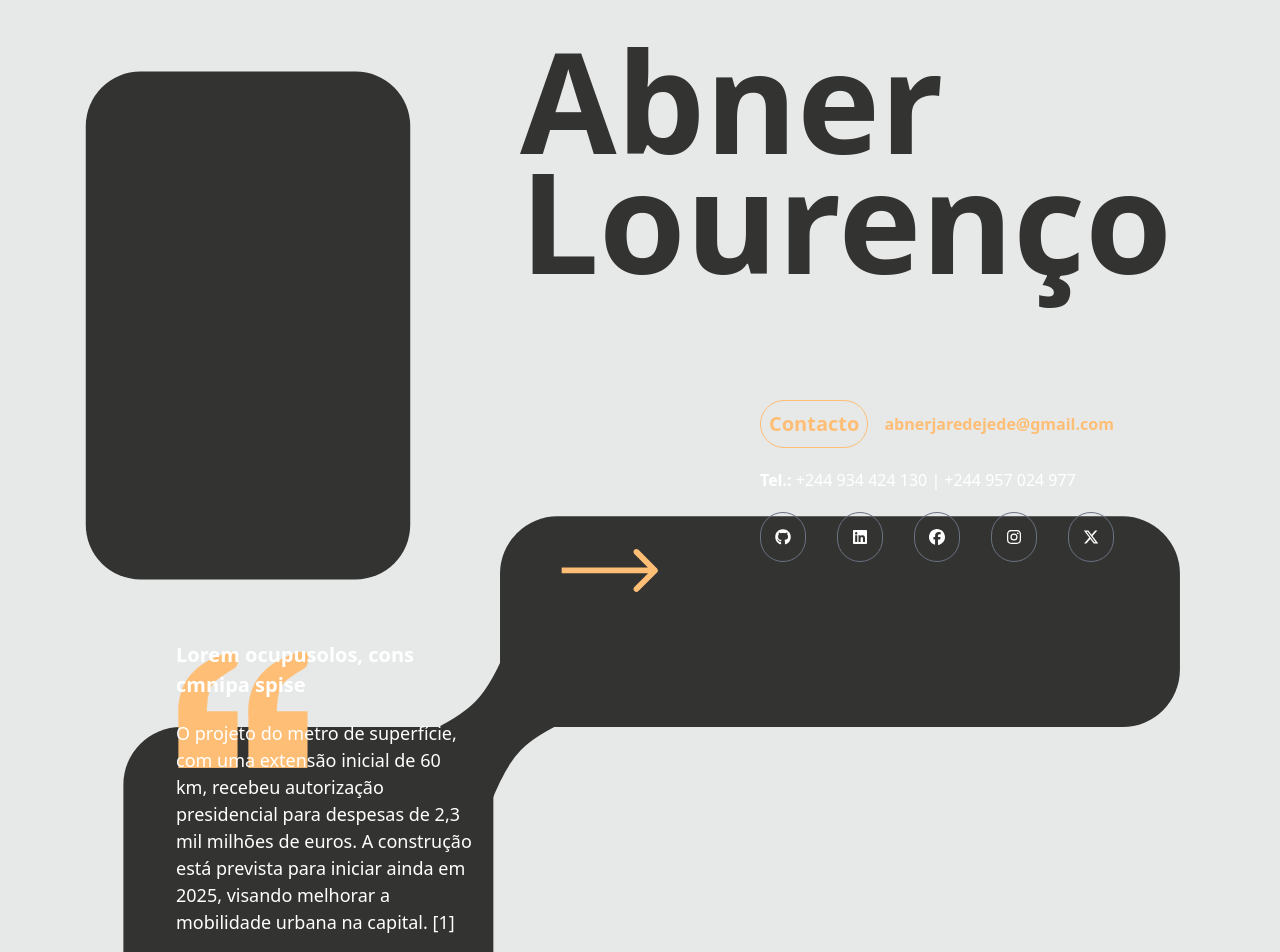
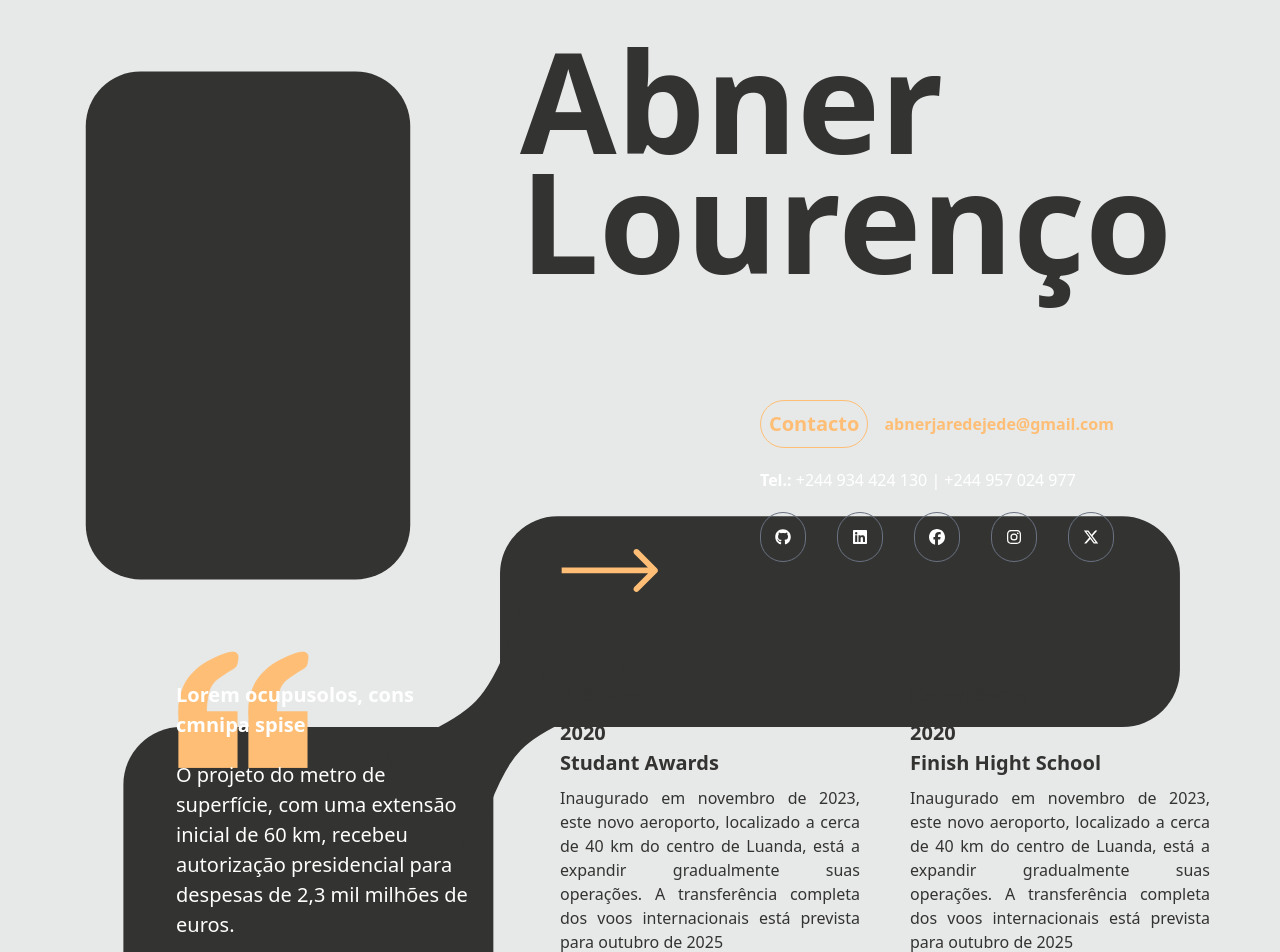
Before and after one commit to jedin01/cv-folio, a Next.js app: page / in a window 1280 px wide. Shown: the top 952 px of the page. Built offline with nearby package versions, Linux system fonts and the light colour scheme.

Commit message:
terminando estrutura das colunas d XP + Awards

```diff
--- a/src/app/page.tsx
+++ b/src/app/page.tsx
@@ -13,6 +13,40 @@ export default function Home() {
       <p className="text-[140px] leading-[120px] font-extrabold absolute top-[40px] left-[520px] text-[#333331]">
         Abner <br /> Lourenço
       </p>
+      <section className="flex absolute z-40 top-170 left-140 text-[#333331] w-[650px] justify-between">
+        <div className="w-[300px]">
+          <div className="mb-2 text-[20px]">
+            <h3 className="font-bold">Prêmios</h3>
+          </div>
+          <div>
+            <div className="flex flex-col gap-2">
+              <h3 className="text-[20px] font-semibold">2020 <br/> Studant Awards</h3>
+              <p className="text-[16px] font-extralight text-justify">
+                Inaugurado em novembro de 2023, este novo aeroporto, localizado
+                a cerca de 40 km do centro de Luanda, está a expandir
+                gradualmente suas operações. A transferência completa dos voos
+                internacionais está prevista para outubro de 2025
+              </p>
+            </div>
+          </div>
+        </div>
+        <div className="w-[300px]">
+          <div className="mb-2 text-[20px]">
+            <h3 className="font-bold">Experiência</h3>
+          </div>
+          <div>
+            <div className="flex flex-col gap-2">
+              <h3 className="text-[20px] font-semibold">2020 <br/> Finish Hight School</h3>
+              <p className="text-[16px] font-extralight text-justify">
+                Inaugurado em novembro de 2023, este novo aeroporto, localizado
+                a cerca de 40 km do centro de Luanda, está a expandir
+                gradualmente suas operações. A transferência completa dos voos
+                internacionais está prevista para outubro de 2025
+              </p>
+            </div>
+          </div>
+        </div>
+      </section>
 
       <div className="absolute top-100 left-190 z-40 flex flex-col gap-5">
         <div className="flex items-center gap-4">
@@ -79,10 +113,16 @@ export default function Home() {
           </div>
         </div>
       </div>
-      <div className="w-[300px] absolute z-40 top-160 left-44 text-white text-[20px] flex flex-col gap-5">
+
+      <div className="w-[300px] absolute z-40 top-170 left-44 text-white text-[20px] flex flex-col gap-5">
         <h3 className="font-bold">Lorem ocupusolos, cons cmnipa spise</h3>
-        <p className="font-extralight text-[18px]">O projeto do metro de superfície, com uma extensão inicial de 60 km, recebeu autorização presidencial para despesas de 2,3 mil milhões de euros. A construção está prevista para iniciar ainda em 2025, visando melhorar a mobilidade urbana na capital. [1]</p>
+        <p className="font-extralight text-[18px text-justify]">
+          O projeto do metro de superfície, com uma extensão inicial de 60 km,
+          recebeu autorização presidencial para despesas de 2,3 mil milhões de
+          euros.
+        </p>
       </div>
+
       <div className="bg-[#333331] w-[416px] h-[651px] rounded-[70px] text-white scale-[.78] absolute top-[-30] left-[90] z-0"></div>
       <div className="h-[1700px] w-[1200px] bg-[url('/images/fundo.svg')] bg-contain bg-center bg-no-repeat relative top-[-150] z-10"></div>
     </>
```
